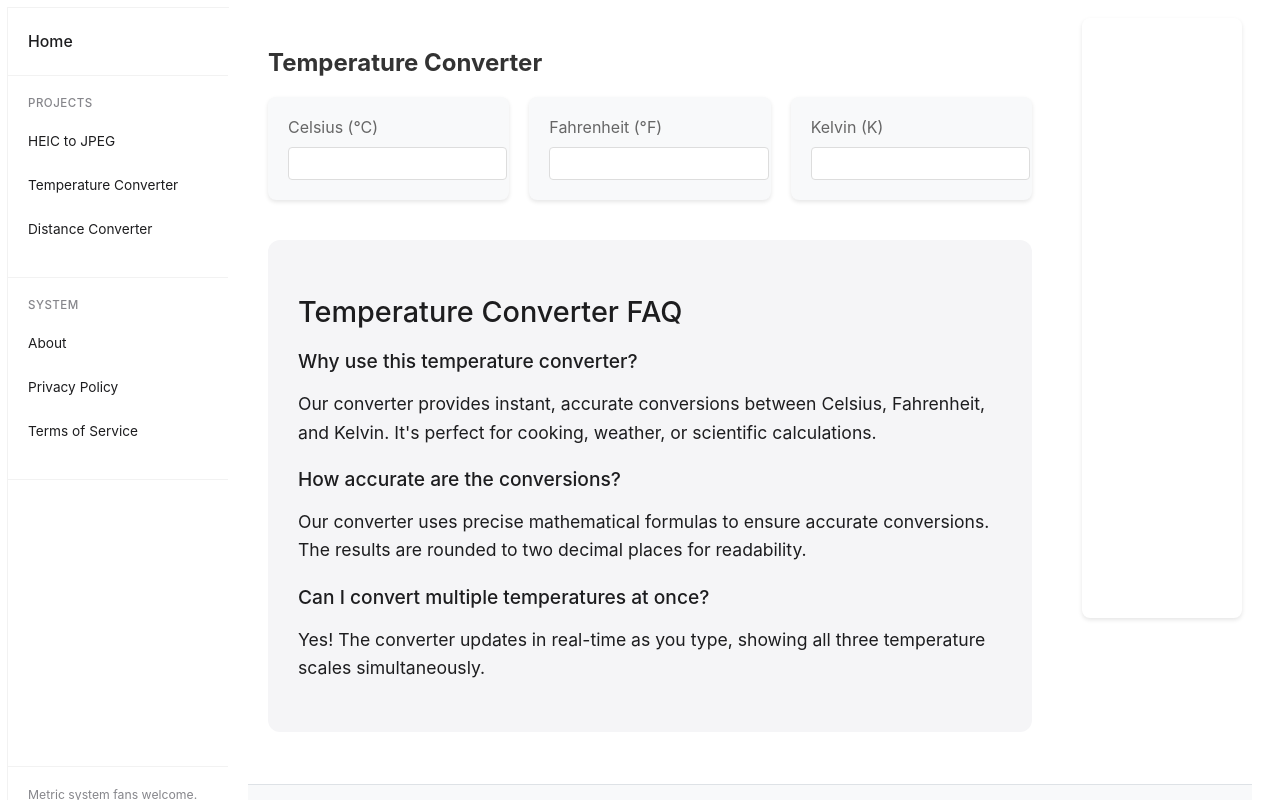
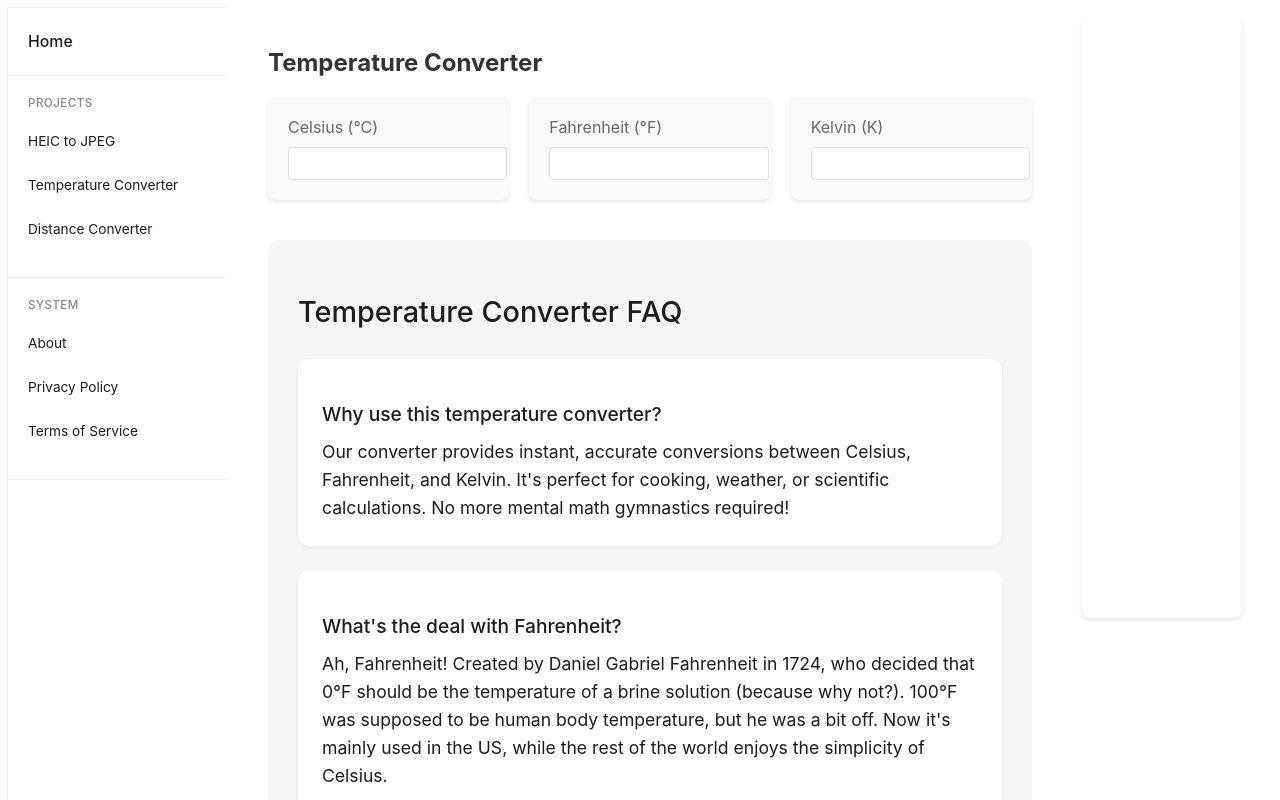
Before and after one commit to BilkoBibitkov/bilkobibitkov.github.io, a React (Create React App) app: page /#/temperature-converter in a window 1280 px wide. Shown: the top 800 px of the page. Built offline with nearby package versions, Linux system fonts and the light colour scheme.

Commit message:
Improve FAQ styling and content with historical context and humor

```diff
--- a/src/components/DistanceFaq.tsx
+++ b/src/components/DistanceFaq.tsx
@@ -5,15 +5,23 @@ const DistanceFaq: React.FC = () => {
   const questions = [
     {
       question: "What distance units are supported?",
-      answer: "Our converter supports kilometers (km), meters (m), miles (mi), feet (ft), and inches (in). We focus on the most commonly used units for everyday conversions."
+      answer: "Our converter supports kilometers (km), meters (m), miles (mi), feet (ft), and inches (in). We focus on the most commonly used units for everyday conversions. No furlongs or leagues here - we keep it practical!"
     },
     {
       question: "Why use metric units?",
-      answer: "Metric units (like kilometers and meters) are based on the decimal system, making them easier to use and understand. They're also the international standard for measurement."
+      answer: "Metric units are like the universal language of measurement. Based on the decimal system, they're easy to use and understand. One kilometer is 1000 meters, one meter is 100 centimeters - it's all so beautifully logical! The rest of the world agrees, which is why it's the international standard."
+    },
+    {
+      question: "What's the story with miles?",
+      answer: "Ah, the mile! This old-timer dates back to the Roman Empire, where it was defined as 1000 paces of a Roman soldier. The word 'mile' comes from 'mille passus' - Latin for '1000 paces'. Today, it's mainly used in the US and UK, while the rest of the world enjoys the simplicity of kilometers."
+    },
+    {
+      question: "And what about feet and inches?",
+      answer: "Feet and inches are part of the imperial system, which has a fascinating history. The foot was originally based on the length of a human foot (surprise!), and the inch was defined as three grains of barley placed end to end. While charming in its historical context, it's not exactly the most precise way to measure things in the 21st century!"
     },
     {
       question: "How accurate are the conversions?",
-      answer: "Our converter uses precise conversion factors to ensure accurate results. All conversions are rounded to two decimal places for clarity."
+      answer: "Our converter uses precise conversion factors to ensure accurate results. All conversions are rounded to two decimal places for clarity. We're not splitting hairs here - unless you're building a spaceship, this level of precision should be more than enough!"
     }
   ];
 
--- a/src/components/FAQ.tsx
+++ b/src/components/FAQ.tsx
@@ -18,25 +18,33 @@ const FAQ: React.FC<FAQProps> = ({ title, questions }) => {
     }}>
       <h2 style={{
         color: '#1d1d1f',
-        marginBottom: '20px',
+        marginBottom: '30px',
         fontSize: '1.8em',
         fontWeight: '500'
       }}>{title}</h2>
+      <div style={{ display: 'flex', flexDirection: 'column', gap: '24px' }}>
         {questions.map((item, index) => (
-        <div key={index} style={{ marginBottom: '20px' }}>
+          <div key={index} style={{
+            background: '#ffffff',
+            padding: '24px',
+            borderRadius: '12px',
+            boxShadow: '0 2px 4px rgba(0,0,0,0.05)'
+          }}>
             <h3 style={{
               color: '#1d1d1f',
-            marginBottom: '10px',
+              marginBottom: '12px',
               fontSize: '1.2em',
               fontWeight: '500'
             }}>{item.question}</h3>
             <p style={{
               color: '#1d1d1f',
               fontSize: '1.1em',
-            lineHeight: '1.6'
+              lineHeight: '1.6',
+              margin: 0
             }}>{item.answer}</p>
           </div>
         ))}
+      </div>
     </div>
   );
 };
--- a/src/components/TemperatureFaq.tsx
+++ b/src/components/TemperatureFaq.tsx
@@ -5,15 +5,23 @@ const TemperatureFaq: React.FC = () => {
   const questions = [
     {
       question: "Why use this temperature converter?",
-      answer: "Our converter provides instant, accurate conversions between Celsius, Fahrenheit, and Kelvin. It's perfect for cooking, weather, or scientific calculations."
+      answer: "Our converter provides instant, accurate conversions between Celsius, Fahrenheit, and Kelvin. It's perfect for cooking, weather, or scientific calculations. No more mental math gymnastics required!"
+    },
+    {
+      question: "What's the deal with Fahrenheit?",
+      answer: "Ah, Fahrenheit! Created by Daniel Gabriel Fahrenheit in 1724, who decided that 0°F should be the temperature of a brine solution (because why not?). 100°F was supposed to be human body temperature, but he was a bit off. Now it's mainly used in the US, while the rest of the world enjoys the simplicity of Celsius."
+    },
+    {
+      question: "And what about Kelvin?",
+      answer: "Kelvin is the cool kid of temperature scales (pun intended). Named after Lord Kelvin, it starts at absolute zero (-273.15°C), where all molecular motion stops. It's the only temperature scale that doesn't use degrees, making it the favorite of scientists and people who like to sound smart at parties."
     },
     {
       question: "How accurate are the conversions?",
-      answer: "Our converter uses precise mathematical formulas to ensure accurate conversions. The results are rounded to two decimal places for readability."
+      answer: "Our converter uses precise mathematical formulas to ensure accurate conversions. The results are rounded to two decimal places for readability, because who needs to know their room temperature to the millionth of a degree?"
     },
     {
       question: "Can I convert multiple temperatures at once?",
-      answer: "Yes! The converter updates in real-time as you type, showing all three temperature scales simultaneously."
+      answer: "Yes! The converter updates in real-time as you type, showing all three temperature scales simultaneously. It's like having a trilingual temperature translator in your pocket!"
     }
   ];
 
```
Lines whose indentation alone changed are shown as unchanged.
